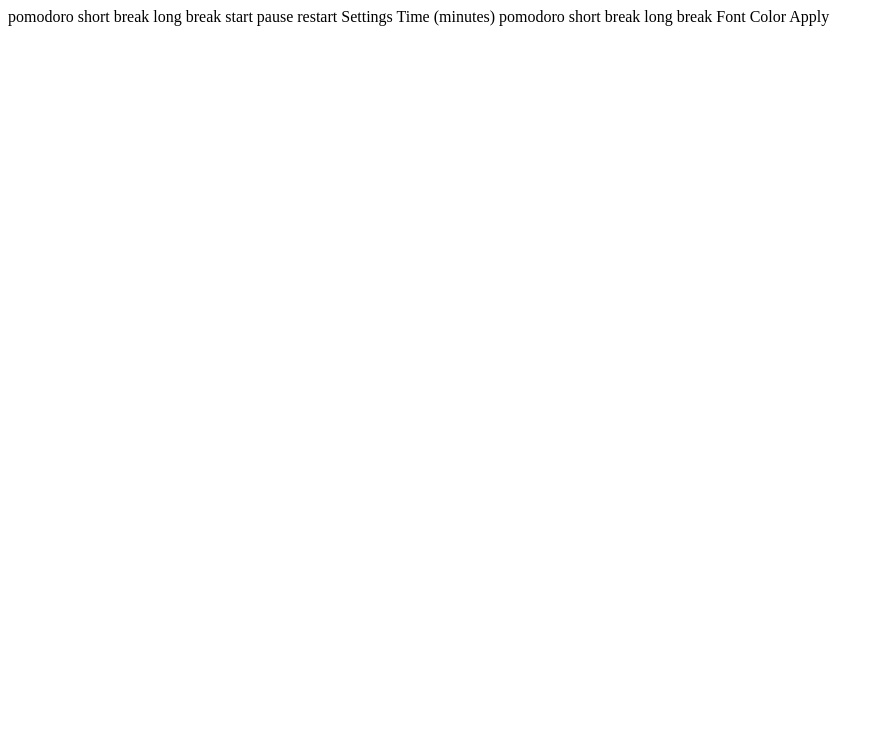
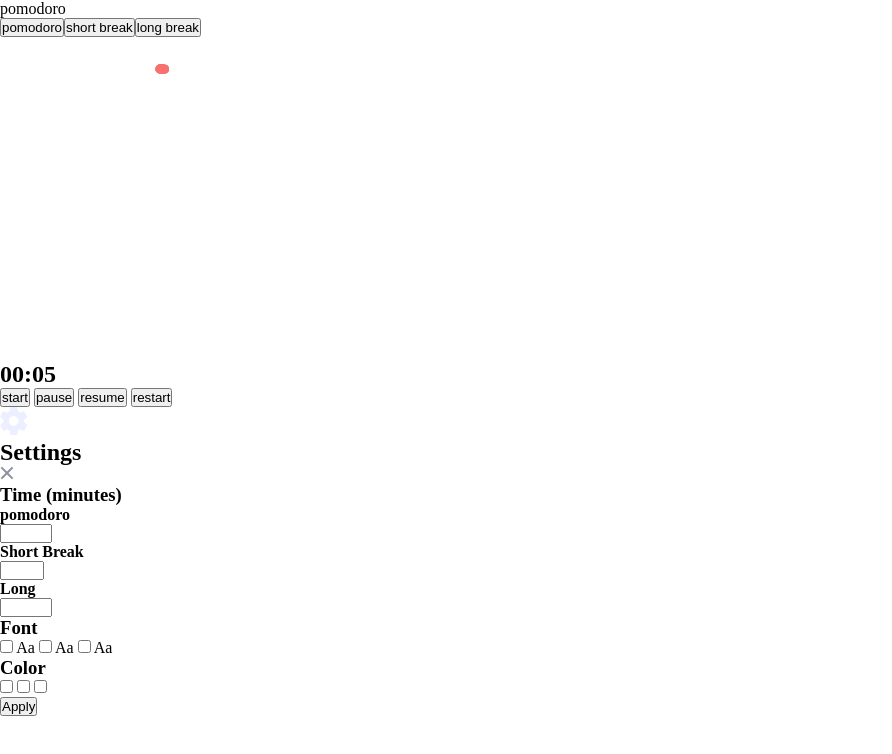
Before and after one commit to Mercury225/pomodoro-app, a plain HTML site: page index.html in a window 1280 px wide. Shown: the whole page, without its empty margins (0-892 px from the left). Drawn offline with Linux system fonts and the light colour scheme.

Commit message:
adding html and JS functionality

```diff
--- a/index.html
+++ b/index.html
@@ -1,32 +1,109 @@
 <!DOCTYPE html>
 <html lang="en">
-<head>
-  <meta charset="UTF-8">
-  <meta name="viewport" content="width=device-width, initial-scale=1.0">
+  <head>
+    <meta charset="UTF-8" />
+    <meta name="viewport" content="width=device-width, initial-scale=1.0" />
 
-  <link rel="icon" type="image/png" sizes="32x32" href="./assets/favicon-32x32.png">
+    <link
+      rel="icon"
+      type="image/png"
+      sizes="32x32"
+      href="./assets/favicon-32x32.png"
+    />
+    <link rel="stylesheet" href="main.css" />
+    <title>Frontend Mentor | Pomodoro app</title>
+  </head>
+  <body>
+    <header>pomodoro</header>
+    <nav class="navigationpanel">
+      <button class="pomodoro">pomodoro</button
+      ><button class="shortbreak">short break</button
+      ><button class="longbreak">long break</button>
+    </nav>
 
-  <title>Frontend Mentor | Pomodoro app</title>
-</head>
-<body>
-  pomodoro
-  short break
-  long break
+    <section class="timer">
+      <div class="bigcircle">
+        <div class="smallercircle">
+          <canvas id="timerRing" width="1000" height="1000"></canvas>
+          <h2 id="time">time left</h2>
+          <button id="startbutton">start</button>
+          <button id="pausebutton">pause</button>
+          <button id="resumebutton">resume</button>
+          <button id="restartbutton">restart</button>
+        </div>
+      </div>
+    </section>
+    <svg
+      class="settings"
+      xmlns="http://www.w3.org/2000/svg"
+      width="28"
+      height="28"
+    >
+      <path
+        fill="#D7E0FF"
+        d="M26.965 17.682l-2.927-2.317c.055-.448.097-.903.097-1.365 0-.462-.042-.917-.097-1.365l2.934-2.317a.702.702 0 00.167-.896l-2.775-4.851a.683.683 0 00-.847-.301l-3.454 1.407a10.506 10.506 0 00-2.345-1.379l-.52-3.71A.716.716 0 0016.503 0h-5.55a.703.703 0 00-.687.588l-.52 3.71c-.847.357-1.63.819-2.345 1.379L3.947 4.27a.691.691 0 00-.847.301L.325 9.422a.705.705 0 00.167.896l2.927 2.317c-.055.448-.097.903-.097 1.365 0 .462.042.917.097 1.365L.492 17.682a.702.702 0 00-.167.896L3.1 23.429a.683.683 0 00.847.301L7.4 22.323a10.506 10.506 0 002.345 1.379l.52 3.71c.056.329.34.588.687.588h5.55a.703.703 0 00.687-.588l.52-3.71c.847-.357 1.631-.819 2.346-1.379l3.454 1.407c.313.119.673 0 .847-.301l2.775-4.851a.705.705 0 00-.167-.896zM13.73 18.9c-2.685 0-4.857-2.191-4.857-4.9 0-2.709 2.172-4.9 4.857-4.9 2.684 0 4.856 2.191 4.856 4.9 0 2.71-2.172 4.9-4.856 4.9z"
+        opacity=".5"
+      />
+    </svg>
+    <div class="settingpanel">
+      <section class="settingheader">
+        <h2 class="settingstitle">Settings</h2>
+        <img src="./assets/icon-close.svg" alt="close button" />
+      </section>
+      <section class="settime">
+        <h3 class="timeminutes">Time (minutes)</h3>
+        <div class="selectors">
+          <div class="pomodoroselector">
+            <h4>pomodoro</h4>
+            <input type="number" step="1" min="25" max="30" />
+          </div>
+          <div class="shortbreakselector">
+            <h4>Short Break</h4>
+            <input type="number" step="1" min="1" max="5" />
+          </div>
+          <div class="longbreakselector">
+            <h4>Long</h4>
+            <input type="number" step="1" min="5" max="15" />
+          </div>
+        </div>
+      </section>
 
-  start
-  pause
-  restart
-
-  Settings
-
-  Time (minutes)
-  pomodoro
-  short break
-  long break
-
-  Font
-  Color
-
-  Apply
-</body>
+      <section class="font">
+        <h3>Font</h3>
+        <div class="fontbuttons">
+          <label for="kumbhbutton"
+            ><input type="checkbox" id="kumbhbutton" />
+            <span class="checkmark">Aa</span></label
+          >
+          <label for="robotobutton"
+            ><input type="checkbox" id="robotobutton" />
+            <span class="checkmark">Aa</span></label
+          >
+          <label for="monobutton"
+            ><input type="checkbox" id="monobutton" />
+            <span class="checkmark">Aa</span></label
+          >
+        </div>
+      </section>
+      <section class="color">
+        <h3>Color</h3>
+        <div class="colorbuttons">
+          <label for="redbutton"
+            ><input type="checkbox" id="redbutton" />
+            <span class="checkmark"></span
+          ></label>
+          <label for="bluebutton"
+            ><input type="checkbox" id="bluebutton" />
+            <span class="checkmark"></span
+          ></label>
+          <label for="button"
+            ><input type="checkbox" id="button" />
+            <span class="checkmark"></span
+          ></label>
+        </div>
+      </section>
+      <button class="apply">Apply</button>
+    </div>
+    <script src="./timerRing.js"></script>
+  </body>
 </html>
--- a/stylings.scss
+++ b/stylings.scss
@@ -1,4 +1,24 @@
 @import "templates.scss";
+
+* {
+  margin: 0;
+  padding: 0;
+  box-sizing: border-box;
+}
+html {
+  width: 100%;
+  height: 100%;
+}
+
+body {
+  width: inherit;
+  height: inherit;
+}
+
+#timerRing {
+  height: 320px;
+  width: 320px;
+}
 
 /*fonts*/
 .heading-1-kumbh {
--- a/templates.scss
+++ b/templates.scss
@@ -65,3 +65,15 @@ body {
   font-size: 0.75rem;
   line-height: 0.875rem;
 }
+@mixin flex-row {
+  display: flex;
+  flex-direction: row;
+}
+@mixin flex-column {
+  display: flex;
+  flex-direction: column;
+}
+@mixin flex-center {
+  justify-content: center;
+  align-items: center;
+}
--- /dev/null
+++ b/timerRing.js
@@ -0,0 +1,87 @@
+const canvas = document.getElementById("timerRing");
+const context = canvas.getContext("2d");
+
+const remConstant = 16;
+
+const dimensions = {
+  width: 1000,
+  height: 1000,
+  radius: 500,
+};
+
+const colors = {
+  red: "rgb(248, 112, 112)",
+  blue: "rgb(112, 243, 248)",
+  purple: "rgb(216, 129, 248)",
+};
+/* circle */
+
+context.strokeStyle = colors.red;
+context.lineWidth = "30";
+context.lineCap = "round";
+
+/* timer */
+const timeInMinutes = 15;
+const timeInSeconds = timeInMinutes * 60;
+let count = 0;
+const fullCircle = 2 * Math.PI;
+const convertToRadians = (seconds) => {
+  return (seconds / timeInSeconds) * fullCircle;
+};
+
+const addRadiansToOrigin = (seconds) => {
+  return (-1 / 2) * Math.PI + convertToRadians(seconds);
+};
+
+const timeDisplay = (seconds) => {
+  const convertToMinutes = seconds / 60;
+  const justMinutes = Math.floor(convertToMinutes);
+  const justSeconds = Math.round((convertToMinutes - justMinutes) * 60);
+  const minutesClockDisplay = () => {
+    if (justMinutes < 10) {
+      return "0" + justMinutes;
+    } else {
+      return justMinutes;
+    }
+  };
+  const secondssClockDisplay = () => {
+    if (justSeconds < 10) {
+      return "0" + justSeconds;
+    } else {
+      return justSeconds;
+    }
+  };
+  return `${minutesClockDisplay()}:${secondssClockDisplay()}`;
+};
+
+/* listeners */
+
+document.getElementById("resumebutton").addEventListener("click", () => {
+  timer(timeStorage);
+});
+
+let timer = (count) => {
+  let timeInterval = setInterval(function counter() {
+    if (count === timeInSeconds) {
+      clearInterval(timeInterval);
+    }
+    document.getElementById("pausebutton").addEventListener("click", () => {
+      timeStorage = count;
+      clearInterval(timeInterval);
+    });
+
+    count = count + 1;
+
+    context.beginPath();
+    context.arc(
+      dimensions.width / 2,
+      dimensions.height / 2,
+      400,
+      (-1 / 2) * Math.PI,
+      addRadiansToOrigin(count)
+    );
+    context.stroke();
+    document.getElementById("time").innerHTML = timeDisplay(count);
+  }, 1000);
+};
+timer(0);
```
Also changed, not shown: main.css, 1 other file.
